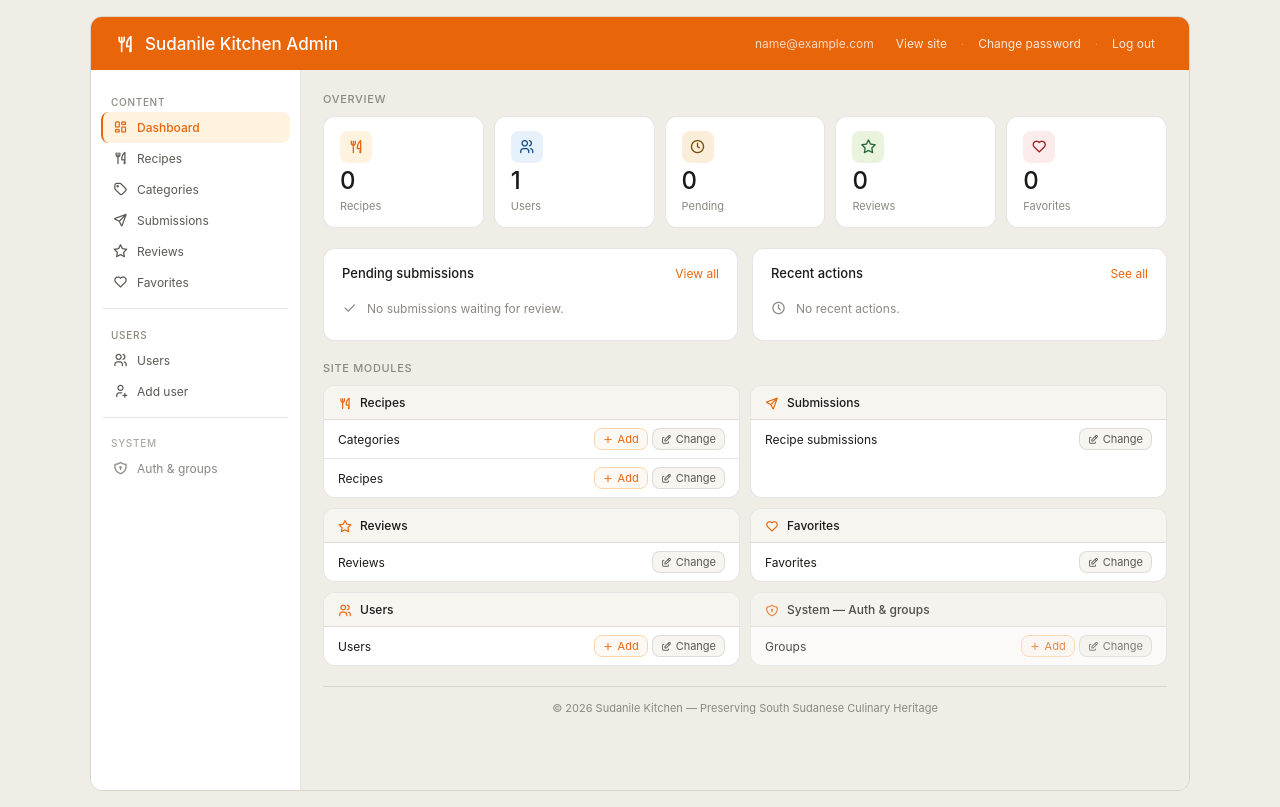
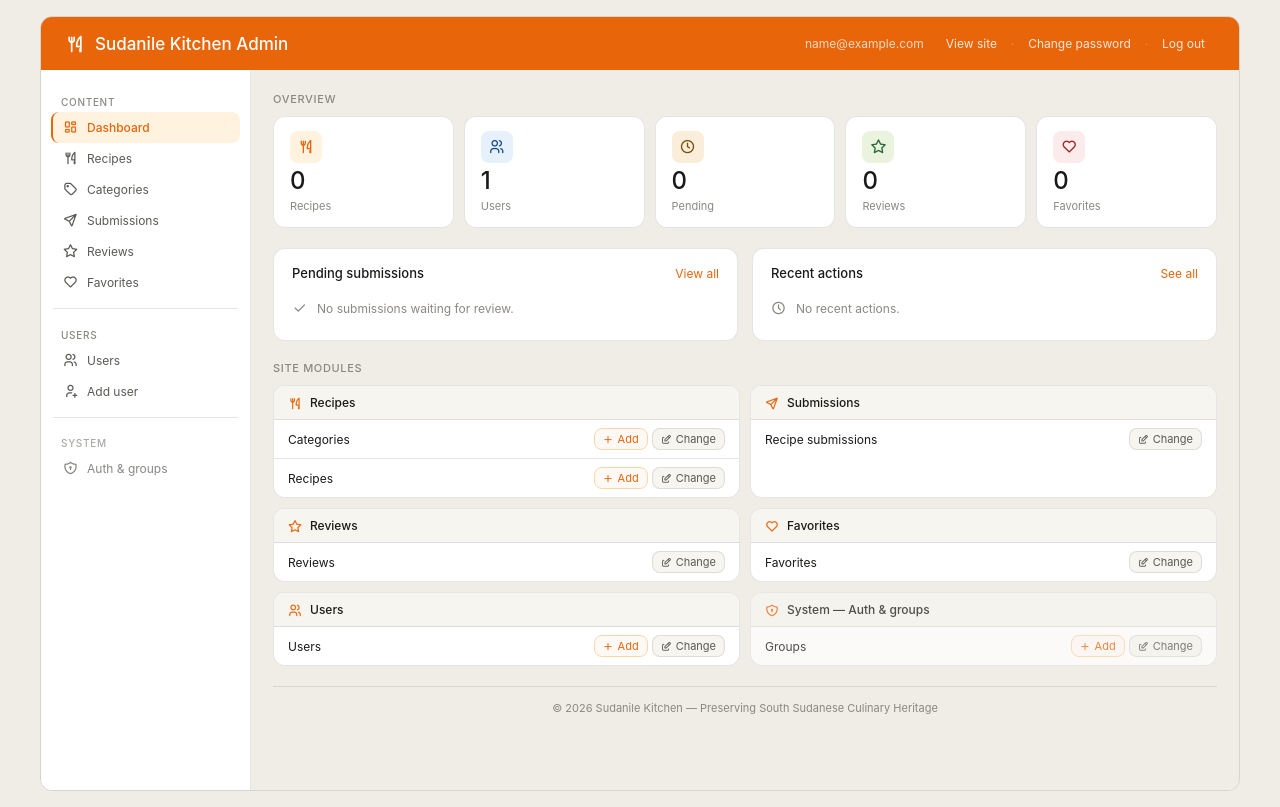
Before and after one commit to GENERALBOND/sudanile-kitchen, a Django app: page /admin/ in a window 1280 px wide. Run offline with Django 4.2, Linux system fonts and the light colour scheme; the visitor is signed in with stand-in values (Sample User, id 1); data comes from the database, SQL or seed files in the repository; data that the repository does not hold is empty.

Commit message:
admin dashboard size fix

```diff
--- a/backend/templates/admin/dashboard.html
+++ b/backend/templates/admin/dashboard.html
@@ -64,7 +64,13 @@
       padding: 16px;
     }
 
-    .dash { max-width: 1100px; margin: 0 auto; border-radius: 12px; overflow: hidden; border: 0.5px solid var(--border); }
+    .dash {
+      max-width: 1200px;
+      margin: 0 auto;
+      border-radius: 12px;
+      overflow: hidden;
+      border: 0.5px solid var(--border);
+    }
 
     .topbar {
       display: flex; align-items: center; justify-content: space-between;
@@ -79,7 +85,11 @@
     .topbar-nav a:hover { background: rgba(255,255,255,0.15); }
     .topbar-nav .sep { color: rgba(255,255,255,0.35); font-size: 11px; }
 
-    .main { display: flex; background: var(--surface-0); }
+    .main {
+      display: flex;
+      min-height: calc(100vh - 80px);
+      background: var(--surface-0);
+    }
 
     .sidebar {
       width: 210px; flex-shrink: 0;
@@ -110,7 +120,14 @@
     .sidebar-divider { height: 0.5px; background: var(--border); margin: 6px 12px; }
     .sidebar-system { opacity: 0.72; }
 
-    .content { flex: 1; padding: 22px; display: flex; flex-direction: column; gap: 20px; overflow: hidden; }
+    .content {
+      flex: 1;
+      padding: 22px;
+      display: flex;
+      flex-direction: column;
+      gap: 20px;
+      overflow: hidden;
+    }
 
     .section-label {
       font-size: 11px; font-weight: 500; letter-spacing: 0.06em;
```
